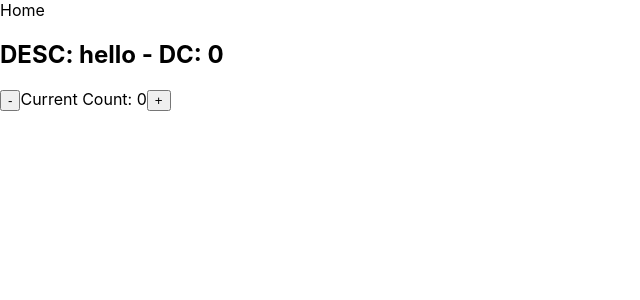
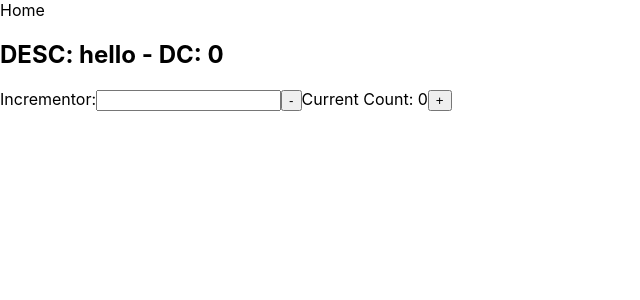
Before and after one commit to manudeli/react-testing-library-jest-config, a Next.js app: page / in a window 1280 px wide. Shown: the top 300 px of the page, without its empty margins (0-640 px from the left). Built offline with nearby package versions, Linux system fonts and the light colour scheme.

Commit message:
Label Text 테스트 추가

```diff
--- a/src/components/Counter/Counter.tsx
+++ b/src/components/Counter/Counter.tsx
@@ -13,6 +13,10 @@ const Counter = ({ description, defaultCount }: Props) => {
       <h2>
         DESC: {description} - DC: {defaultCount}
       </h2>
+      <label>
+        Incrementor:
+        <input type="number" />
+      </label>
       <button
         aria-label="Decrement from Counter"
         onClick={() => setCount(count - 1)}
```
Also changed, not shown: 1 other file (tests, documents, lock files or other folders).
